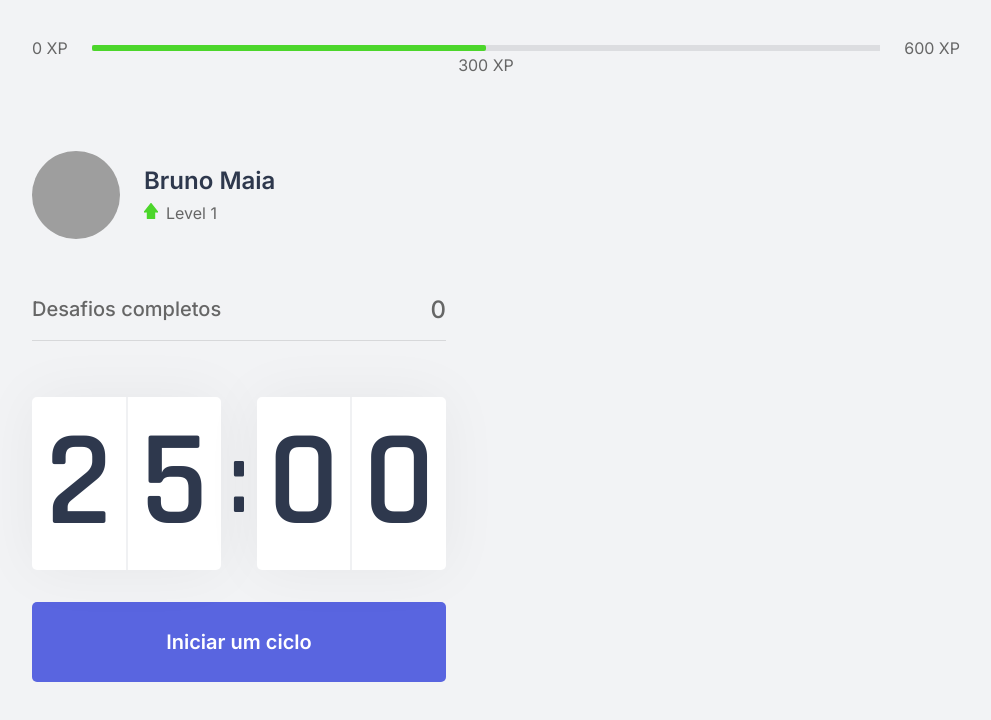
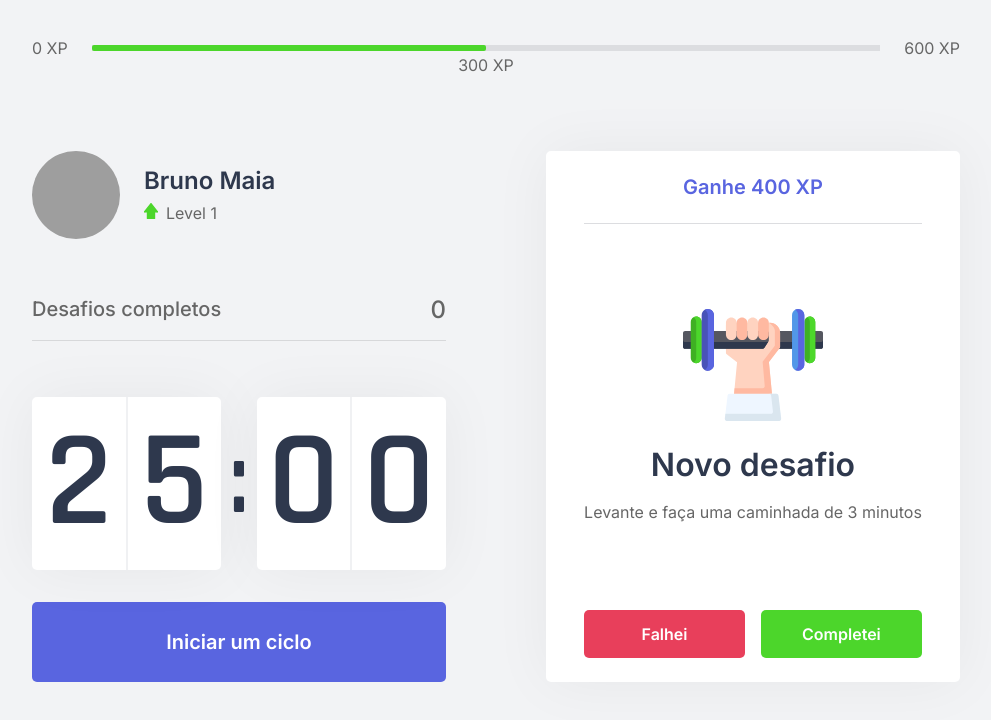
Before and after one commit to brunoamaia/move-it, a Next.js app in the folder frontend-next/: page / in a window 1280 px wide. Shown: the top 720 px of the page, without its empty margins (144-1135 px from the left). Built offline with nearby package versions, Linux system fonts and the light colour scheme; grey boxes are pictures that could not be loaded.

Commit message:
has finished challenge component

```diff
--- /dev/null
+++ b/frontend-next/src/components/ChallengeBox/index.tsx
@@ -0,0 +1,43 @@
+import { useState } from 'react';
+import Styles from '../../styles/challengebox'
+
+function ChallengeBox() {
+  const [hasActiveChallenge, setHasActiveChallenge] = useState(true)
+
+  return(
+    <Styles>
+      {hasActiveChallenge ? (
+        <div className="challenge-active">
+          <header>Ganhe 400 XP</header>
+
+          <main>
+            <img src="icons/body.svg" alt="mão segurando um halter"/>
+            <strong>Novo desafio</strong>
+            <p>Levante e faça uma caminhada de 3 minutos</p>
+          </main>
+
+          <footer>
+            <button type="button" className="chalenge-btn-fail">
+              Falhei
+            </button>
+            <button type="button" className="chalenge-btn-success">
+              Completei
+            </button>
+          </footer>
+        </div>
+      ) : (
+        <div className="challenge-not-active">
+          <strong>
+            Inicie um ciclo para receber desafios a serem completados
+          </strong>
+          <p>
+            <img src="icons/level-up.svg" alt="level up"/>
+            Complete-os e ganhe experiência para subir de level.
+          </p>
+        </div>
+      )}
+    </Styles>
+  );
+}
+
+export default ChallengeBox
--- a/frontend-next/src/pages/index.tsx
+++ b/frontend-next/src/pages/index.tsx
@@ -1,6 +1,7 @@
 import React from 'react'
 import Head from 'next/head'
 
+import ChallengeBox from '../components/ChallengeBox'
 import CompletedChallenges from '../components/CompletedChallenges'
 import Countdown from '../components/Contdown'
 import ExperienceBar from '../components/ExperienceBar'
@@ -24,7 +25,7 @@
           <Countdown />
         </div>
         <div>
-
+          <ChallengeBox />
         </div>
       </section>
     </Styles>
--- /dev/null
+++ b/frontend-next/src/styles/challengebox.ts
@@ -0,0 +1,112 @@
+import styled from 'styled-components'
+import theme from './theme'
+
+const challengebox = styled.div`
+  height: 100%;
+  background: ${theme.white};
+  border-radius: 5px;
+  box-shadow: 0 0 60px rgba(0, 0, 0, 0.05);
+  padding: 1.5rem 2rem;
+
+  display: flex;
+  flex-direction: column;
+  align-items: center;
+  justify-content: center;
+
+  text-align: center;
+
+  .challenge-active {
+    height: 100%;
+    display: flex;
+    flex-direction: column;
+  }
+
+  .challenge-active header {
+    color: ${theme.blue};
+    font-weight: 600;
+    font-size: 1.25rem;
+    padding: 0 2rem 1.5rem;
+    border-bottom: 1px solid ${theme.grayLine};
+  }
+
+  .challenge-active main {
+    flex: 1;
+    display: flex;
+    flex-direction: column;
+    align-items: center;
+    justify-content: center;
+  }
+
+  .challenge-active main strong {
+    font-size: 2rem;
+    font-weight: 600;
+    color: ${theme.title};
+    margin: 1.5rem 0 1rem;
+  }
+
+  .challenge-active main p {
+    line-height: 1.5;
+  }
+
+  .challenge-active footer {
+    display: grid;
+    grid-template-columns: 1fr 1fr;
+    gap: 1rem;
+  }
+
+  .challenge-active footer button {
+    height: 3rem;
+    display: flex;
+    align-items: center;
+    justify-content: center;
+
+    border: 0;
+    border-radius: 5px;
+    color: ${theme.white};
+    font-size: 1rem;
+    font-weight: 600;
+
+    transition: filter 0.2s;
+  }
+  .challenge-active footer button:hover {
+    filter: brightness(0.9);
+  }
+
+  .chalenge-btn-fail {
+    background: ${theme.red};
+  }
+  .chalenge-btn-success {
+    background: ${theme.green};
+  }
+
+
+
+
+  .challenge-not-active {
+    display: flex;
+    flex-direction: column;
+    align-items: center;
+  }
+
+  .challenge-not-active strong {
+    font-size: 1.5rem;
+    font-weight: 500;
+    line-height: 1.4;
+  }
+
+  .challenge-not-active p {
+    display: flex;
+    flex-direction: column;
+    align-items: center;
+    line-height: 1.4;
+    max-width: 70%;
+    margin-top: 3rem;
+  }
+
+  .challenge-not-active p img {
+    margin-bottom: 1rem;
+  }
+
+`
+
+export default challengebox
```
